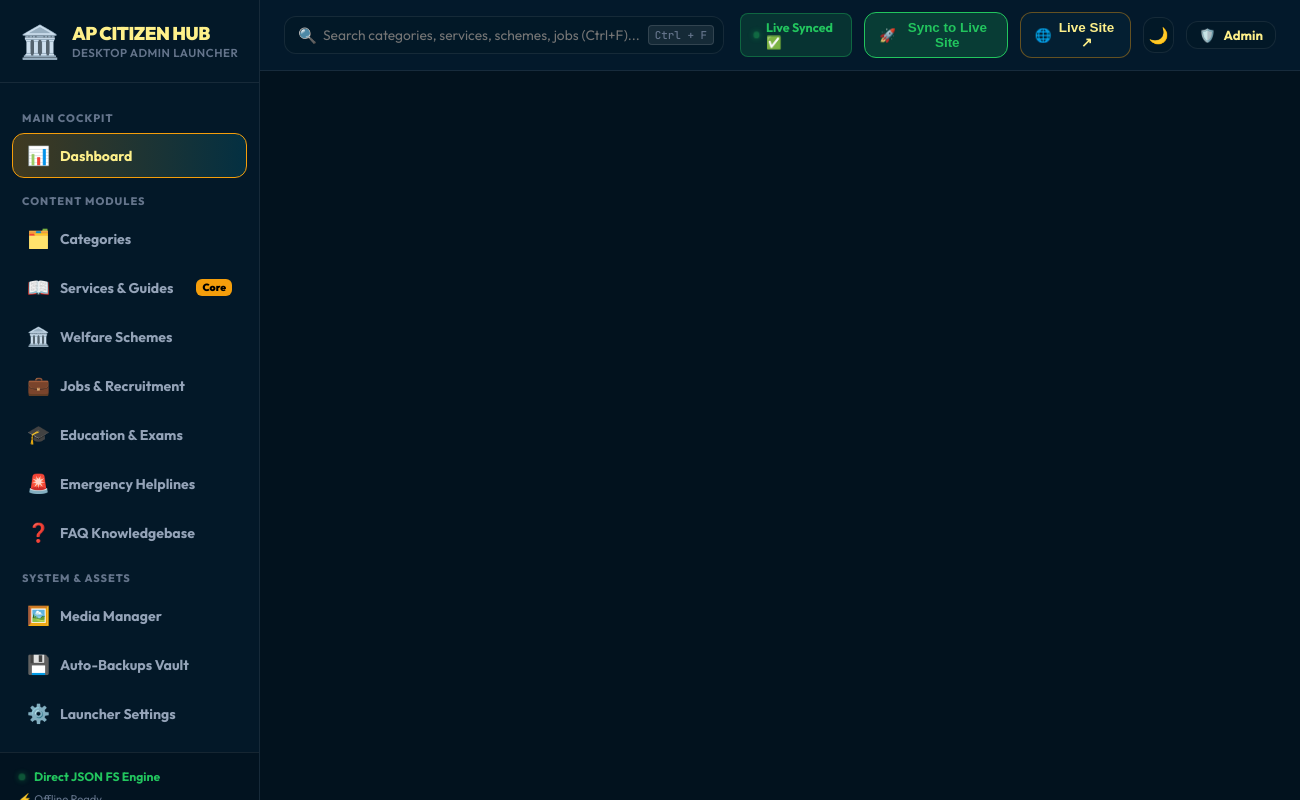
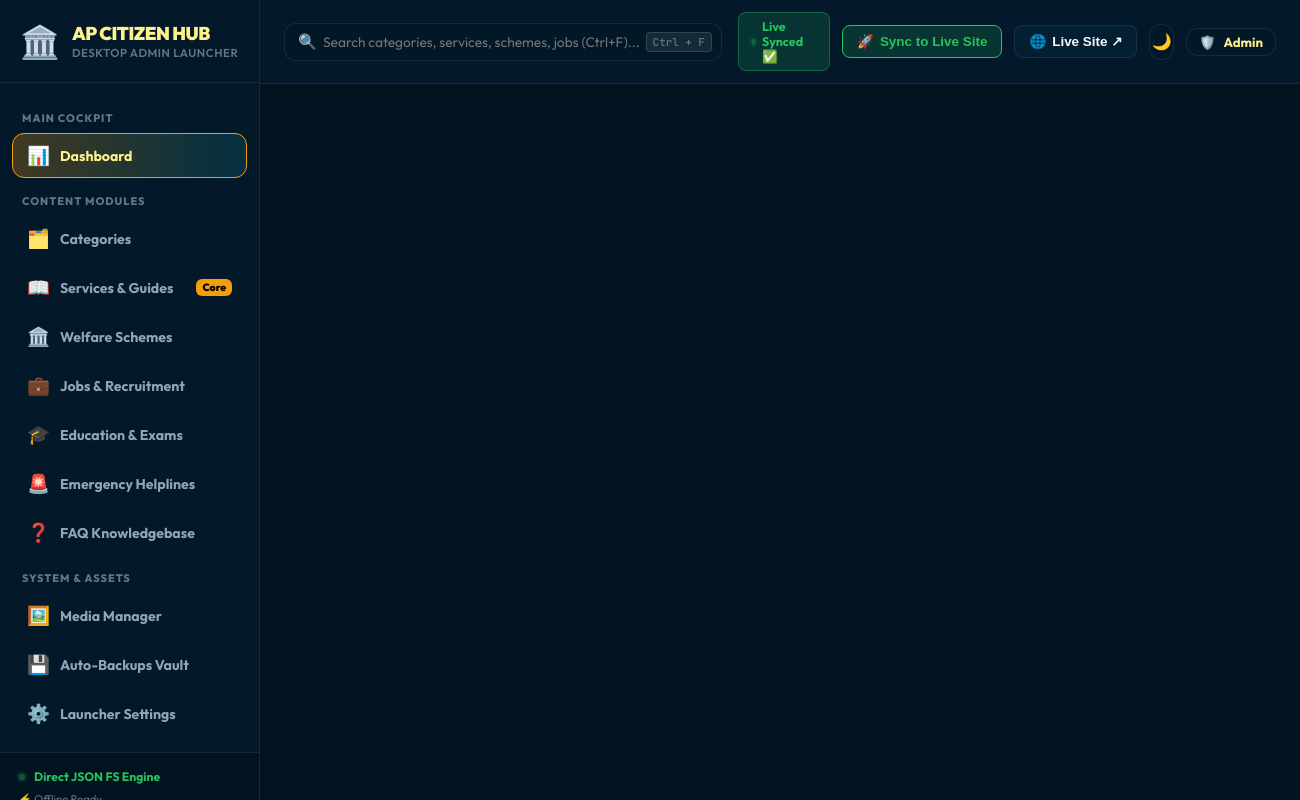
Before and after one commit to RAVITEJAanand/mana-ap-sevalu, an Electron app: page admin-app/index.html in a window 1300 px wide. Drawn offline with Linux system fonts and the light colour scheme.

Commit message:
[Admin Auto-Sync] Updated all changes via Desktop Launcher

```diff
--- a/admin-app/index.html
+++ b/admin-app/index.html
@@ -118,7 +118,7 @@
           </div>
 
           <!-- Manual Sync to Live Website Button -->
-          <button id="btnSyncGitHub" class="btn-top-action" title="Push all changes to Live Website NOW" onclick="appRenderer.manualSync()" style="background: rgba(34,197,94,0.2); border-color: var(--green); color: var(--green);">
+          <button id="btnSyncGitHub" class="btn-top-action btn-sync-live" title="Push all changes to Live Website NOW" onclick="appRenderer.manualSync()">
             <span>🚀</span>
             <span>Sync to Live Site</span>
           </button>
--- a/admin-app/package.json
+++ b/admin-app/package.json
@@ -12,5 +12,8 @@
   "devDependencies": {
     "electron": "^33.2.0"
   },
-  "dependencies": {}
+  "dependencies": {},
+  "allowScripts": {
+    "electron@33.4.11": true
+  }
 }
--- a/admin-app/styles.css
+++ b/admin-app/styles.css
@@ -822,3 +822,44 @@ body {
   from { transform: translateX(50px); opacity: 0; }
   to { transform: translateX(0); opacity: 1; }
 }
+
+/* Topbar Action Buttons */
+.btn-top-action {
+  display: flex;
+  align-items: center;
+  gap: 6px;
+  padding: 8px 14px;
+  background: var(--bg-card);
+  border: 1px solid var(--border-subtle);
+  border-radius: 8px;
+  color: var(--text-primary);
+  font-size: 0.84rem;
+  font-weight: 600;
+  cursor: pointer;
+  transition: all 0.2s ease;
+  white-space: nowrap;
+}
+
+.btn-top-action:hover {
+  background: var(--bg-hover);
+  border-color: var(--gold);
+  color: var(--gold-light);
+}
+
+/* Green Live Sync Button */
+.btn-sync-live {
+  background: rgba(34, 197, 94, 0.15);
+  border-color: var(--green);
+  color: var(--green);
+}
+
+.btn-sync-live:hover {
+  background: rgba(34, 197, 94, 0.3);
+  border-color: var(--green);
+  color: #ffffff;
+}
+
+.btn-sync-live:disabled {
+  opacity: 0.6;
+  cursor: not-allowed;
+}
```
